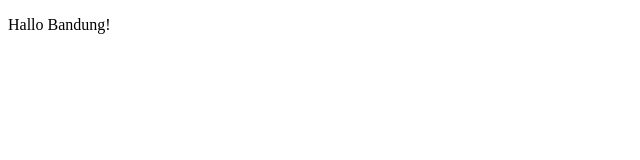
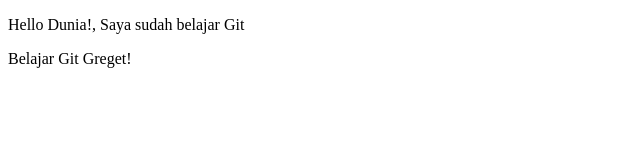
Before and after one commit to lukmanAkhmad/belajar-git, a plain HTML site: page about.html in a window 1280 px wide. Shown: the whole page, without its empty margins (0-640 px from the left). Drawn offline with Linux system fonts and the light colour scheme.

Commit message:
belajar git greget

```diff
--- a/about.html
+++ b/about.html
@@ -6,6 +6,7 @@
     <title>Document</title>
 </head>
 <body>
-    <p>Hallo Bandung!</p>
+    <p>Hello Dunia!, Saya sudah belajar Git</p>
+    <p>Belajar Git Greget!</p>
 </body>
 </html>
```
